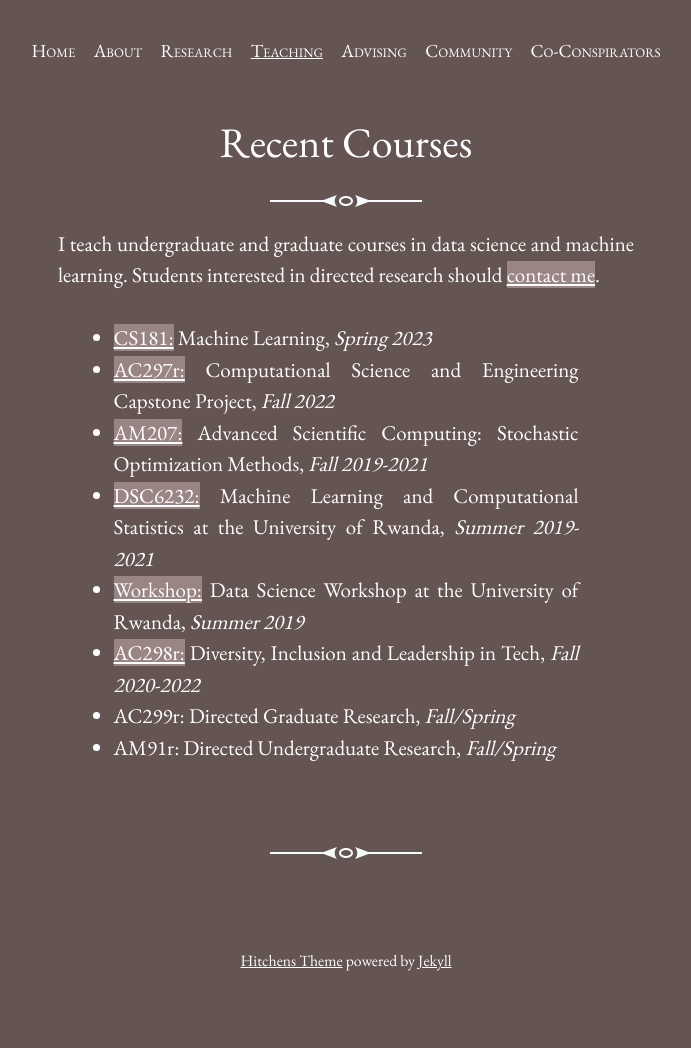
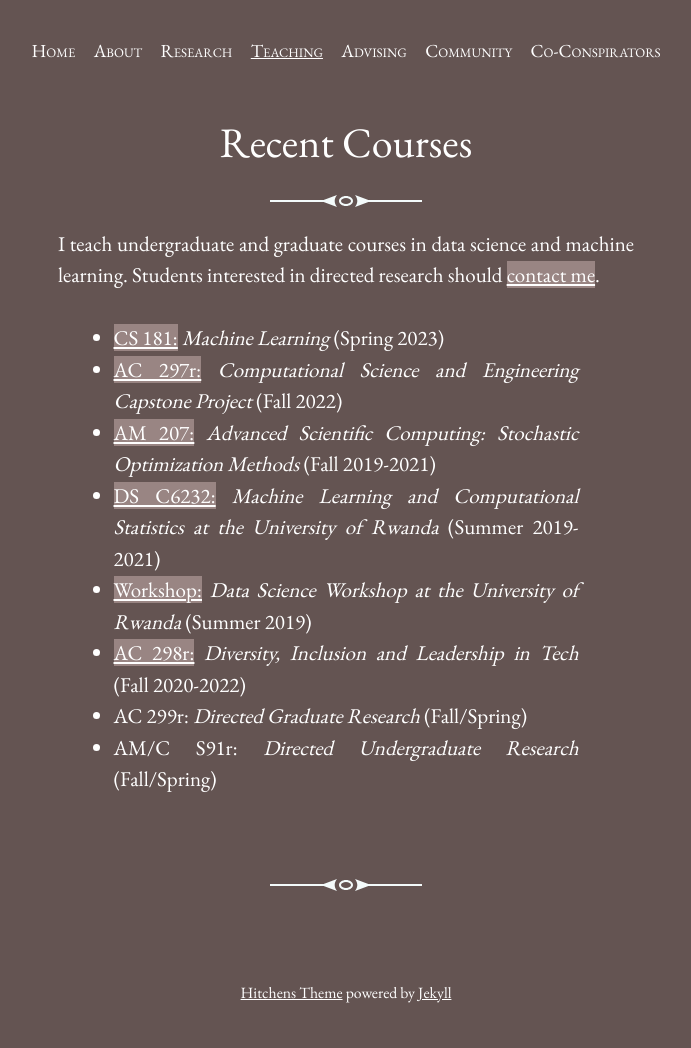
Before and after one commit to onefishy/onefishy.github.io, a Jekyll site: the page built from teaching.md, in a window 1280 px wide. Shown: the whole page, without its empty margins (294-985 px from the left). Built offline with Jekyll 4.4.1, drawn with Linux system fonts in a browser that asks for light colours; before the commit the page ends 1017 px from its top, so only the background shows below that.

Commit message:
Update teaching.md

```diff
--- a/teaching.md
+++ b/teaching.md
@@ -5,11 +5,11 @@ title: Recent Courses
 
 I teach undergraduate and graduate courses in data science and machine learning. Students interested in directed research should [contact me](/advising.html).
 
-* [CS181:](https://harvard-ml-courses.github.io/cs181-web/) Machine Learning, *Spring 2023*
-* [AC297r:](https://www.capstone.iacs.seas.harvard.edu) Computational Science and Engineering Capstone Project, *Fall 2022*
-* [AM207:](https://onefishy.github.io/am207/) Advanced Scientific Computing: Stochastic Optimization Methods, *Fall 2019-2021*
-* [DSC6232:](https://onefishy.github.io/Rwanda-Data-Science/) Machine Learning and Computational Statistics at the University of Rwanda, *Summer 2019-2021*
-* [Workshop:](https://github.com/onefishy/rwanda_workshop) Data Science Workshop at the University of Rwanda, *Summer 2019*
-* [AC298r:](https://onefishy.github.io/DIL_in_tech/) Diversity, Inclusion and Leadership in Tech, *Fall 2020-2022*
-* AC299r: Directed Graduate Research, *Fall/Spring*
-* AM91r: Directed Undergraduate Research, *Fall/Spring*
+* [CS 181:](https://harvard-ml-courses.github.io/cs181-web/) *Machine Learning* (Spring 2023)
+* [AC 297r:](https://www.capstone.iacs.seas.harvard.edu) *Computational Science and Engineering Capstone Project* (Fall 2022)
+* [AM 207:](https://onefishy.github.io/am207/) *Advanced Scientific Computing: Stochastic Optimization Methods* (Fall 2019-2021)
+* [DS C6232:](https://onefishy.github.io/Rwanda-Data-Science/) *Machine Learning and Computational Statistics at the University of Rwanda* (Summer 2019-2021)
+* [Workshop:](https://github.com/onefishy/rwanda_workshop) *Data Science Workshop at the University of Rwanda* (Summer 2019)
+* [AC 298r:](https://onefishy.github.io/DIL_in_tech/) *Diversity, Inclusion and Leadership in Tech* (Fall 2020-2022)
+* AC 299r: *Directed Graduate Research* (Fall/Spring)
+* AM/C S91r: *Directed Undergraduate Research* (Fall/Spring)
```
